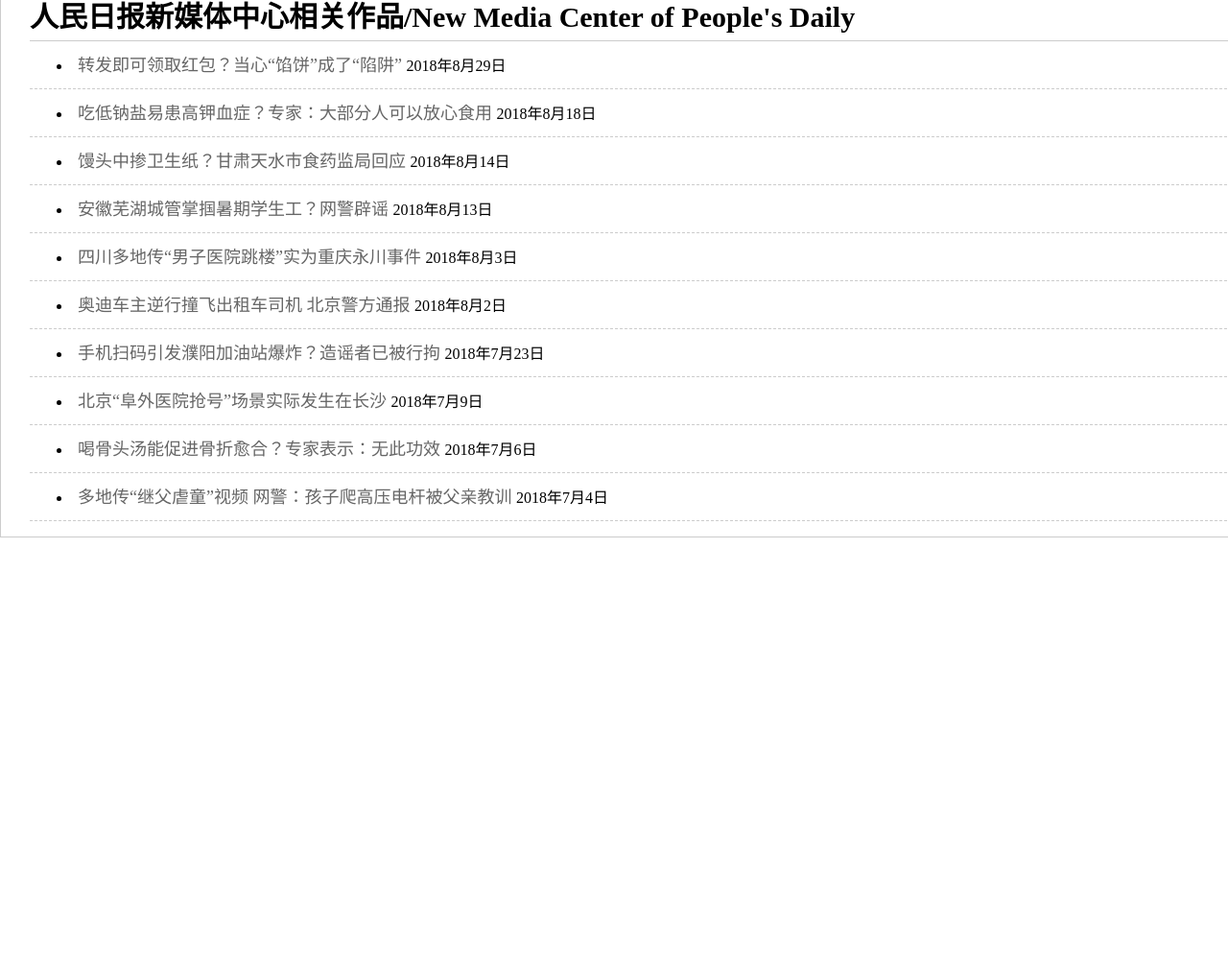
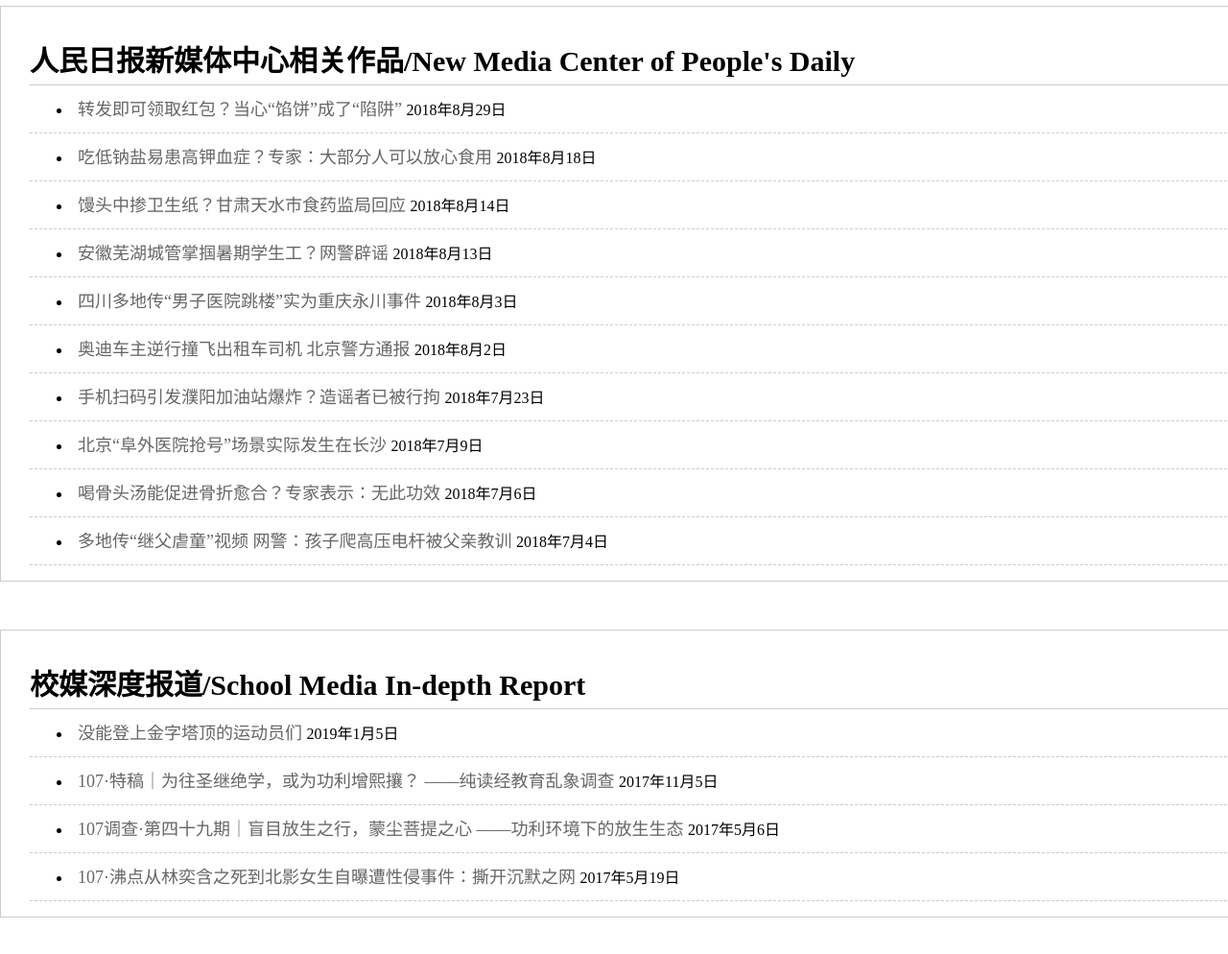
Before and after one commit to mypersonpage/mypersonpage.github.io, a plain HTML site: page index.html in a window 1280 px wide. Shown: the part 1240-2234 px from the top of the page at 96% size. Before the commit the page ends 1850 px from the top, so only its background shows below. Drawn offline with Linux system fonts and the light colour scheme.

Commit message:
update school media in-depth report

```diff
--- a/index.html
+++ b/index.html
@@ -30,6 +30,15 @@
             padding: 42px 30px 0;
         }
 
+        .news3 {
+            width: 1500px;
+            height: 300px;
+            border: 1px solid #ccc;
+            margin: 50px auto;
+            padding: 42px 30px 0;
+        }
+
+
         .news h2 {
             border-bottom: 1px solid #ccc;
             font-size: 30px;
@@ -40,6 +49,15 @@
         }
 
         .news2 h2 {
+            border-bottom: 1px solid #ccc;
+            font-size: 30px;
+
+            /* 行高是1倍, 就是字号的大小 */
+            line-height: 1;
+            padding-bottom: 9px;
+        }
+
+        .news3 h2 {
             border-bottom: 1px solid #ccc;
             font-size: 30px;
 
@@ -79,8 +97,24 @@
             color: #666;
             font-size: 18px;
         }
+
+        .news3 li {
+            height: 50px;
+            border-bottom: 1px dashed #ccc;
+            padding-left: 28px;
+            line-height: 50px;
+        }
+
+        .news3 a {
+            text-decoration: none;
+            color: #666;
+            font-size: 18px;
+        }
     </style>
 </head>
+
+<h1>仇双新闻作品合集</h1>
+
 <body>
     <!-- 从外到内 -->
     <div class="news">
@@ -217,5 +251,33 @@
 <a href="http://society.people.com.cn/n1/2018/0704/c86800-30126144.html"> 多地传“继父虐童”视频 网警：孩子爬高压电杆被父亲教训  </a> 2018年7月4日
 </li>
     </div>
+
+
+    <div class="news3">
+
+<h2>校媒深度报道/School Media In-depth Report</h2>
+
+
+
+<li>
+<a href="https://mp.weixin.qq.com/s/xplRbXH79KyzFISXYr2XZA"> 没能登上金字塔顶的运动员们 </a> 2019年1月5日
+</li>
+
+
+<li>
+<a href="https://mp.weixin.qq.com/s/rr5hGD4rNfFY4-sSg8knHA"> 107·特稿｜为往圣继绝学，或为功利增熙攘？ ——纯读经教育乱象调查 </a> 2017年11月5日
+</li>
+
+<li>
+<a href="https://mp.weixin.qq.com/s/rr5hGD4rNfFY4-sSg8knHA"> 107调查·第四十九期｜盲目放生之行，蒙尘菩提之心 ——功利环境下的放生生态 </a> 2017年5月6日
+</li>
+
+
+<li>
+<a href="https://mp.weixin.qq.com/s/MuoeGCRp1jTBfOCPQz-d2A"> 107·沸点从林奕含之死到北影女生自曝遭性侵事件：撕开沉默之网 </a> 2017年5月19日
+</li>
+
+</div>
+
 </body>
 </html>
```
